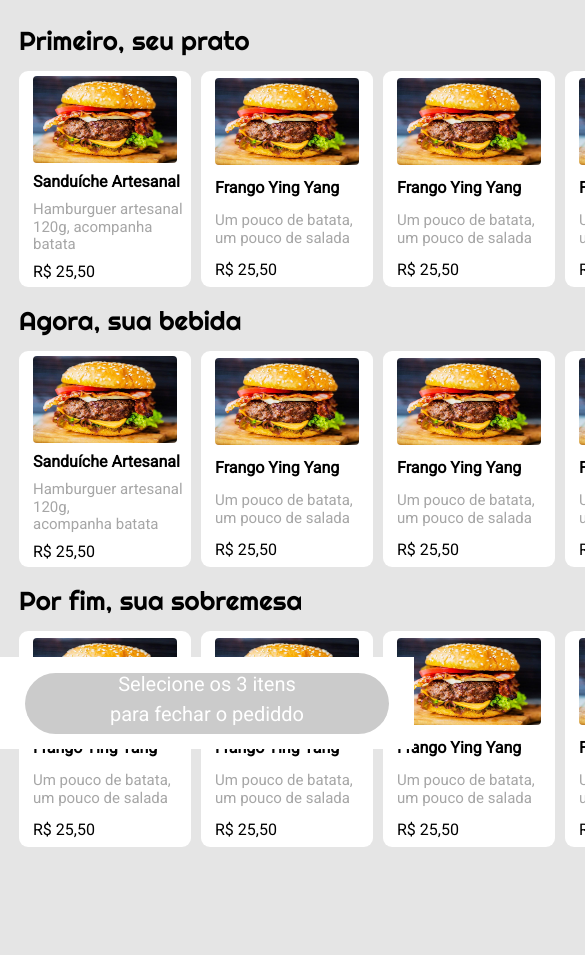
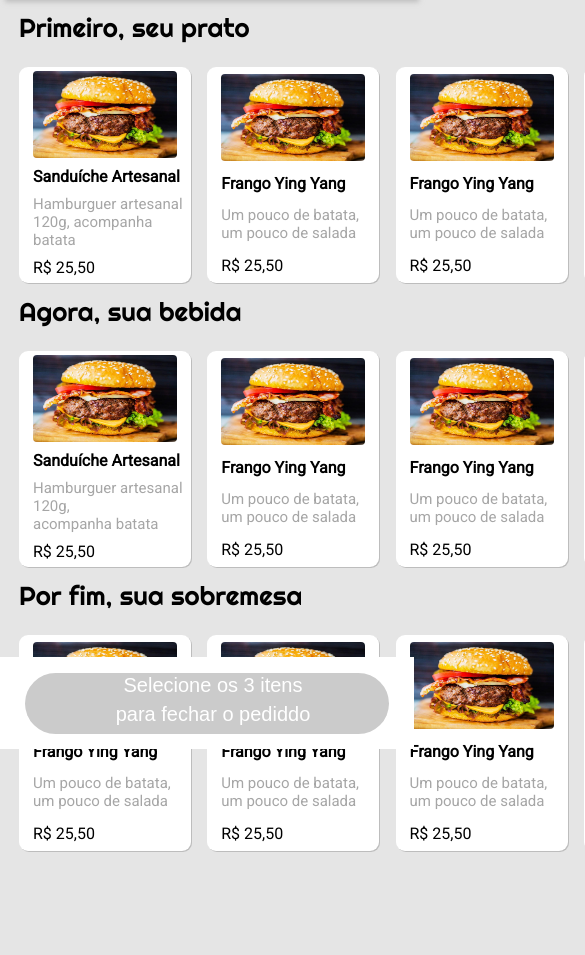
Before and after one commit to vitorojuara/Driven-T8, a plain HTML site: page index.html in a window 390 px wide. Shown: the part 95-1050 px from the top of the page, 585 px wide, since content can reach past the window. Before the commit the page ends 959 px from the top, so only its background shows below. Drawn offline with Linux system fonts and the light colour scheme.

Commit message:
Resolver Scroll e js

```diff
--- a/css/style.css
+++ b/css/style.css
@@ -14,7 +14,8 @@
  body {
    font-family: 'Roboto';
  }
-.mobile {
+
+ .mobile {
     display: initial;
 }
 
@@ -26,9 +27,11 @@
     position: fixed;
     display: flex;
     top: 0px;
+    left: 0px;
     width: 414px;
     height: 92px;
     background-color: #CF2B2B;
+    box-shadow: 5px 5px 5px #aaaa;
  }
 
  .page-title {
@@ -52,12 +55,26 @@
 
  .choice-food {
     height: 250px;
-    width: 900px;
+    width: 925px;
 
 
     margin-left: 19px;
     display: flex;
     justify-content: space-between;
+    align-items: center;
+ }
+
+ .choice-food3 {
+   height: 250px;
+   width: 925px;
+
+
+    margin-left: 19px;
+    display: flex;
+    justify-content: space-between;
+    align-items: center;
+    margin-bottom: 108px;
+    overflow-x: scroll;
 
  }
 
@@ -71,6 +88,7 @@
     align-items: flex-start;
     margin-top: 17px;
     border-radius: 9px;
+    box-shadow: 1px 1px #aaaa;
  }
 
  .options-food img {
@@ -128,8 +146,9 @@
     display: flex;
     flex-direction: column;
     text-align: center;
+    border: 0;
     border-radius: 50px;
-   z-index: 1;
+    z-index: 1;
  }
  .button-box p {
     color: #FFFFFF;
@@ -139,19 +158,16 @@
     line-height: 23.44px;
  }
 
- .button-box p:hover {
-    text-decoration: underline blue;
- }
 
  .titulo1 {
-   margin-top: 123px;
+   margin-top: 110px;
  }
  .titulo2 {
-   margin-top: -27px;
+   margin-top: -23px;
  }
 
  .titulo3 {
-   margin-top: -27px;
+   margin-top: -23px;
  }
 
  .titulo1 h1, .titulo2 h1, .titulo3 h1 {
--- a/index.html
+++ b/index.html
@@ -109,7 +109,7 @@
     <div class="titulo3">
         <h1>Por fim, sua sobremesa</h1>
     </div>
-    <div class="choice-food">
+    <div class="choice-food3">
 
         <div class="options-food">
             <img src="./imgs/sanduiche-artesanal.jpg">
@@ -149,7 +149,7 @@
     </div>
 
 <div class="box-bottom">
-    <div class="button-box">
+    <button class="button-box">
         <p>Selecione os 3 itens</p>
         <p>para fechar o pediddo</p>
     </div>
```
